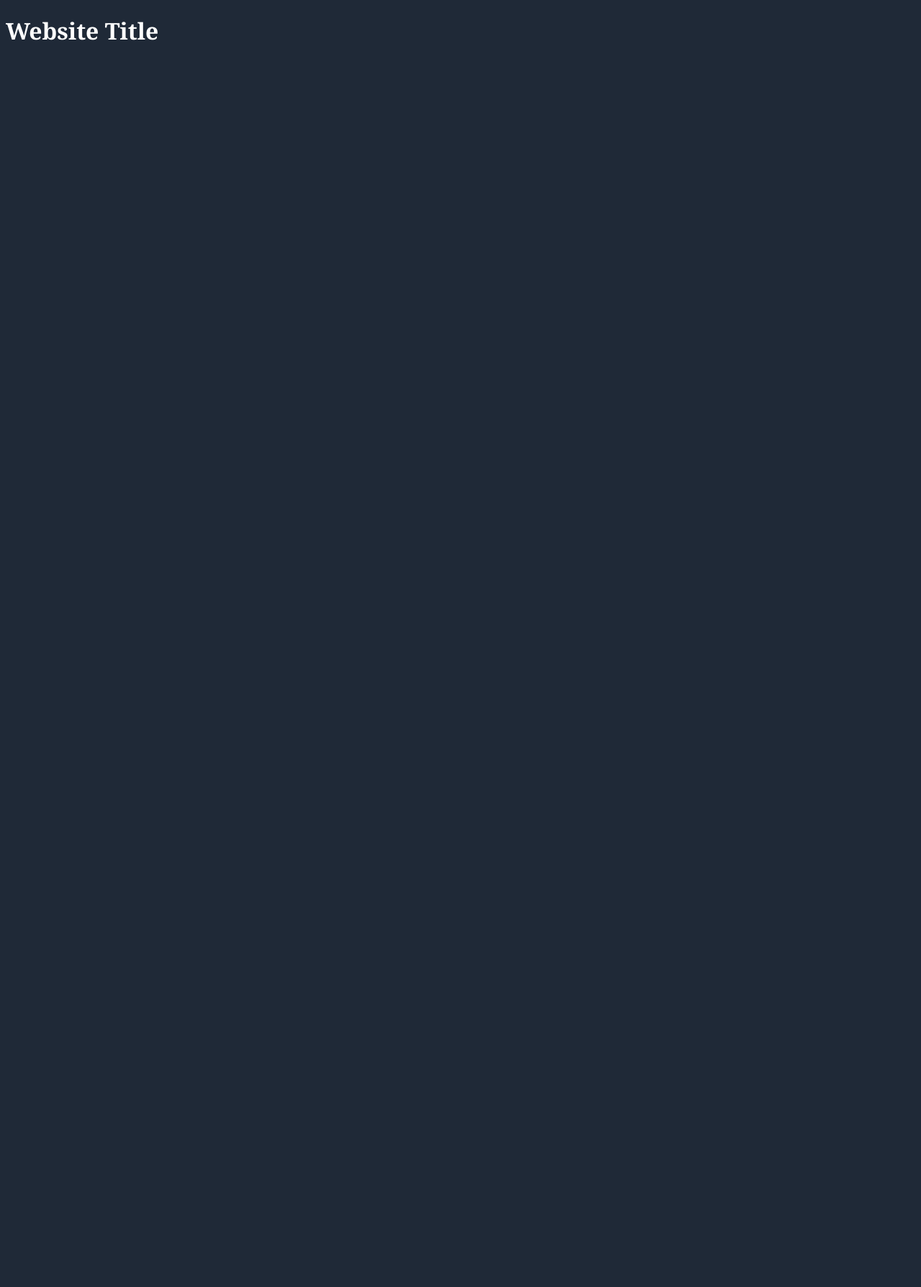
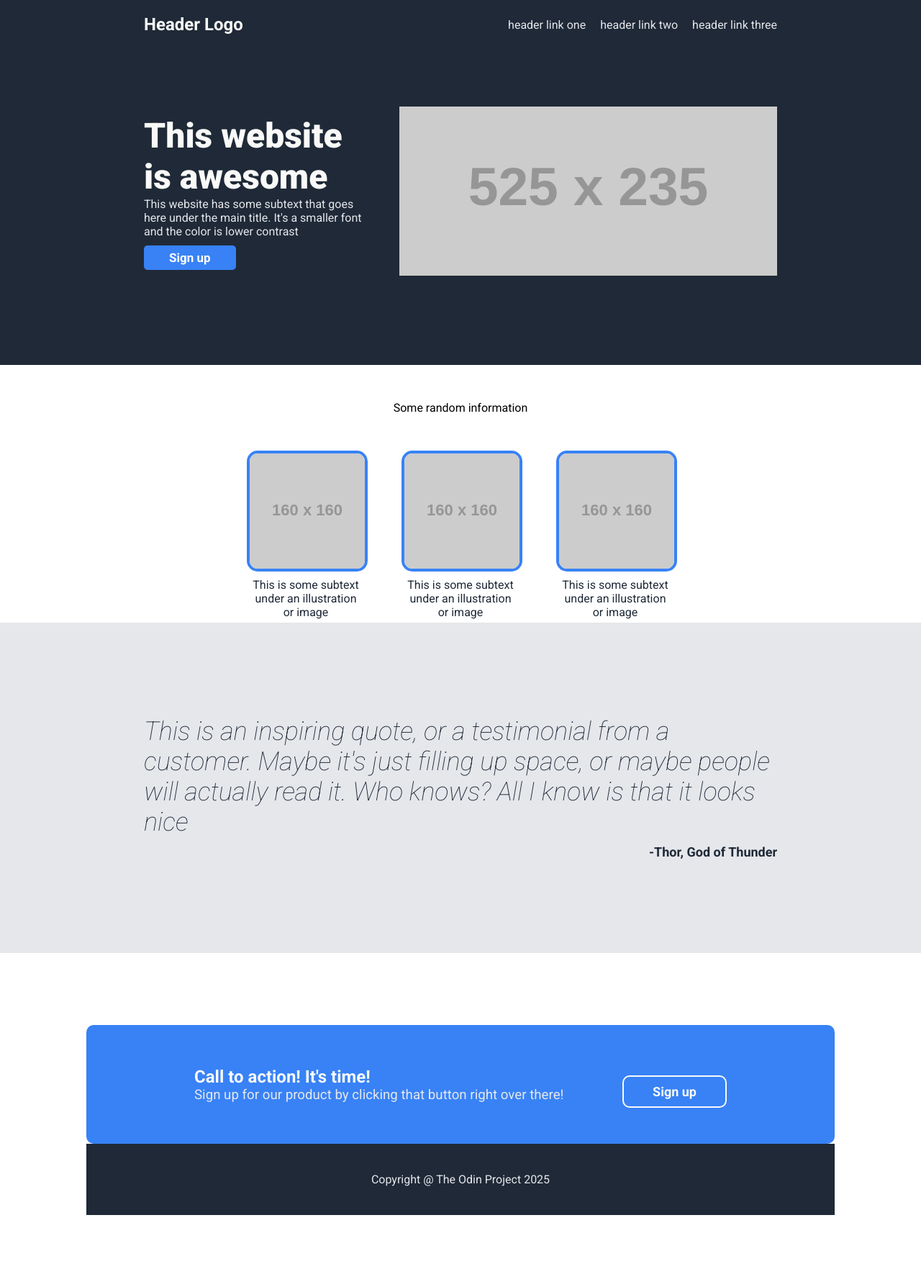
Before and after one commit to FromCollin/landing_page, a plain HTML site: page index.html in a window 1280 px wide. Shown: the whole page at 72% size. Before the commit the page ends 800 px from the top, so only its background shows below. Drawn offline with Linux system fonts and the light colour scheme; placeholder pictures from the web are drawn by us.

Commit message:
added styles

```diff
--- a/index.html
+++ b/index.html
@@ -3,11 +3,65 @@
 <head>
     <meta charset="UTF-8">
     <meta name="viewport" content="width=device-width, initial-scale=1.0">
-    <title>Document</title>
-    <link rel="stylesheet" href="style.css">
+    <link href="https://fonts.googleapis.com/css2?family=Roboto:ital,wght@0,100..900;1,100..900&display=swap" rel="stylesheet">
+    <title>Landing Page</title>
+
+    <link rel="stylesheet" href="styles.css">
 </head>
 <body>
-    <h1>Website Title</h1>
+    <div class="header">
+        <div class="title_head">Header Logo</div>
+        <div class="links">
+            <ul>
+                <li><a href="#">header link one</a></li>
+                <li><a href="#">header link two</a></li>
+                <li><a href="#">header link three</a></li>
+            </ul>
+        </div>
+    </div>
+    <div class="mod1">
+        <div class="box1">
+            <h1> This website is awesome</h1>
+            <p>This website has some subtext that goes here under the main title. It's a smaller font and the color is lower contrast</p>
+            <button id="sign">Sign up</button>
+        </div>
+        <div class="box2">
+            <img src="https://placehold.co/525x235">
+        </div>
+    </div>
+    <div class="mod2">Some random information</div>
+    <div class="boxes">
+        <div class="card">
+            <img src="https://placehold.co/160x160">
+            <p> This is some subtext under an illustration or image</p>
+        </div>
+        <div class="card">
+            <img src="https://placehold.co/160x160">
+            <p>This is some subtext under an illustration or image</p>
+        </div>
+        <div class="card">
+            <img src="https://placehold.co/160x160">
+            <p>This is some subtext under an illustration or image</p>
+
+        </div>
+
+    </div>
+    <div class="mod3">
+        <p>This is an inspiring quote, or a testimonial from a customer. Maybe it's just filling up space, or maybe people will actually read it. Who knows? All I know is that it looks nice</p>
+        <h6>-Thor, God of Thunder</h6>
+    </div>
+    <div class="mod4">
+        <div class="advise">
+            <div class="ad_info">
+                <h2> Call to action! It's time!</h2>
+                <h3>Sign up for our product by clicking that button right over there!</h3>
+            </div>
+            <button href="#">Sign up</button>
+        </div>
+        <div class="footer">
+            <p>Copyright @ The Odin Project 2025</p>
+        </div>
+    </div>
 
 </body>
 </html>
--- a/style.css
+++ /dev/null
@@ -1,7 +0,0 @@
-/* style.css */
-
-body {
-    font-family: Cambria, Cochin, Georgia, Times, 'Times New Roman', serif;
-    color: white;
-    background-color: #1F2937;
-}
--- /dev/null
+++ b/styles.css
@@ -0,0 +1,190 @@
+* {
+    font-family: Roboto, Arial;
+    padding: 0;
+    margin:0;
+    font-weight: normal;
+}
+
+:root {
+	--color1: #1F2937;
+	--color2: #3882F6;
+	--color3: #E5E7EB;
+	--color4: #F9FAF8;
+	--margin: 200px;
+	--margincard: 120px;
+}
+
+
+ul li {
+    list-style: none;
+}
+
+.header, .mod1, .footer {
+    background-color: #1F2937;
+}
+
+.header {
+    display:flex;
+    justify-content: space-between;
+    align-items: center;
+    padding: 20px 200px
+}
+
+
+.title_head {
+	font-size: 24px;
+	color: var(--color4);
+	font-weight: bold;
+}
+
+.links ul {
+	display: flex;
+	gap: 20px;
+}
+
+.mod1 {
+	display: flex;
+	justify-content: space-between;
+	align-items: center;
+	gap: 50px;
+	padding: 80px var(--margin) 120px var(--margin);
+}
+
+@media (max-width: 800px) {
+	:root { --margin: 20px; --margincard: 10px; }
+	.mod1 { flex-wrap: wrap; }
+	.box1 { max-width: 100%; }
+	.box2 img { max-width: 100%; }
+	.advise button { width: 100%; }
+	.advise { padding: 50px !important; }
+}
+
+.box1 h1 {
+	font-size: 48px;
+	font-weight: 900;
+	color: var(--color4);
+}
+
+.box1 p {
+	color: var(--color3);
+}
+
+.links a {
+	color: var(--color3);
+	text-decoration: none;
+}
+
+#sign {
+	color: #ffffff;
+	background: var(--color2);
+	padding: 7px 35px;
+	font-weight: bold;
+	font-size: 17px;
+	margin-top: 10px;
+	border: 0;
+	border-radius: 5px;
+	cursor: pointer;
+}
+
+.mod2 {
+	display: flex;
+	flex-direction: column;
+	align-items: center;
+	padding: 50px var(--margincard);
+}
+
+.title_mod2 {
+	font-size: 36px;
+	color: var(--color1);
+	font-weight: 900;
+	padding-bottom: 40px;
+}
+
+.boxes {
+	display: flex;
+	gap: 50px;
+	flex-wrap: wrap;
+	justify-content: center;
+}
+
+.card {
+	max-width: 165px;
+	text-align: center;
+	color: var(--color1);
+}
+
+.card img {
+	border: 4px solid var(--color2);
+	border-radius: 15px;
+}
+
+.card p {
+  padding: 5px;
+}
+
+.mod3 {
+	background: var(--color3);
+	padding: 130px var(--margin);
+}
+
+.mod3 p {
+	font-size: 36px;
+	color: var(--color1);
+	font-style: italic;
+	font-weight: lighter;
+}
+
+.mod3 h6 {
+	font-size: 18px;
+	font-weight: bold;
+	color: var(--color1);
+	text-align: right;
+	margin-top: 10px;
+}
+
+.mod4 {
+  padding: 100px var(--margincard);
+}
+
+.advise {
+	background: var(--color2);
+	padding: 50px 150px;
+	display: flex;
+	justify-content: space-between;
+	align-items: center;
+	flex-wrap: wrap;
+	border-radius: 10px;
+}
+
+.ad_info h2 {
+	color: var(--color4);
+	font-weight: bold;
+}
+.ad_info h3 {
+	color: var(--color3);
+}
+
+.advise button {
+	background: inherit;
+	border: 2px solid var(--color4);
+	color: var(--color4);
+	padding: 10px 40px;
+	font-weight: bold;
+	font-size: 18px;
+	border-radius: 10px;
+	cursor: pointer;
+	margin-top: 20px;
+	transition: 0.5s;
+}
+
+.advise button:hover {
+	transition: 0.5s;
+	background: var(--color4);
+	color: var(--color2);
+}
+
+.footer {
+	color: var(--color3);
+	padding: 40px 0;
+	text-align: center;
+}
```
